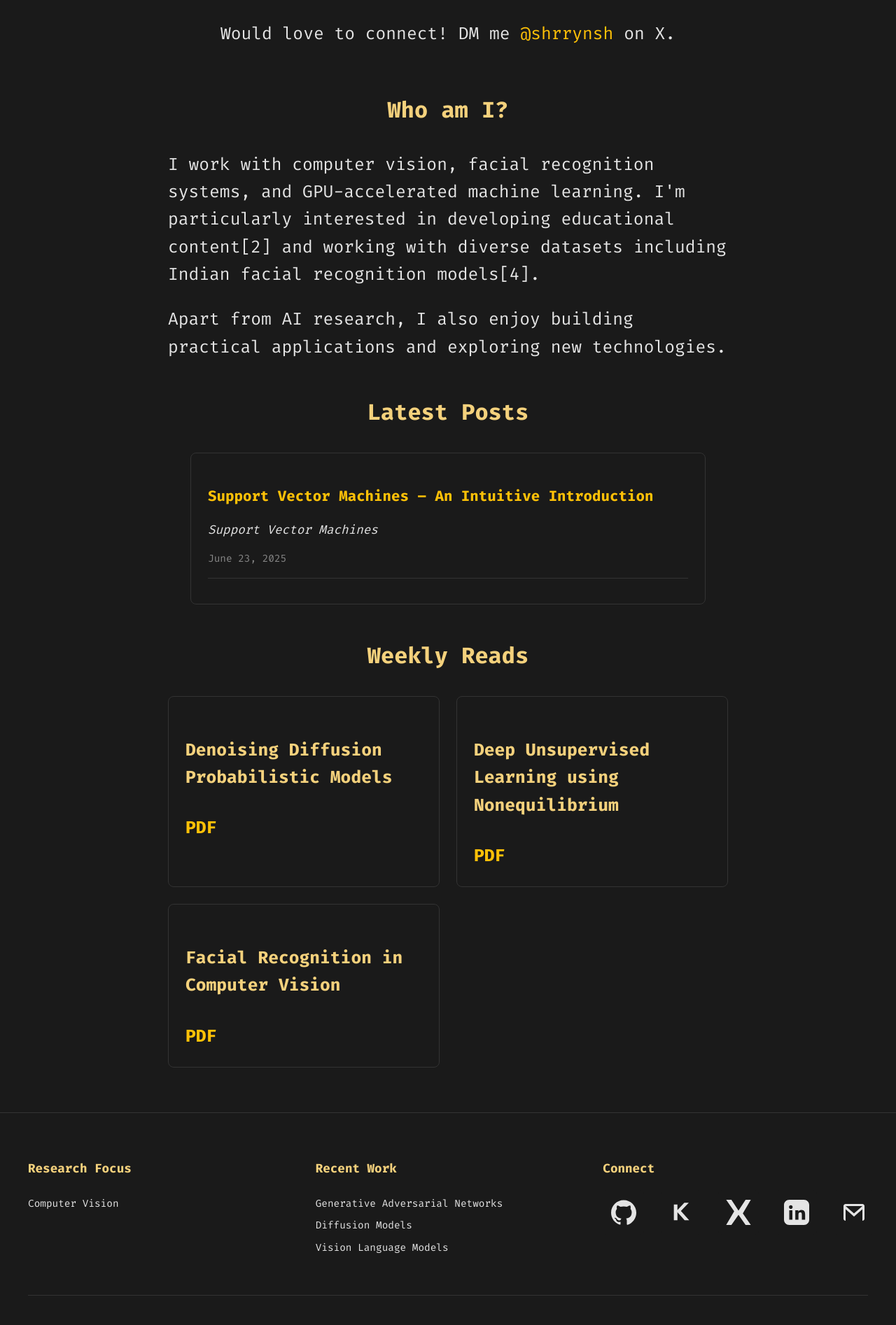
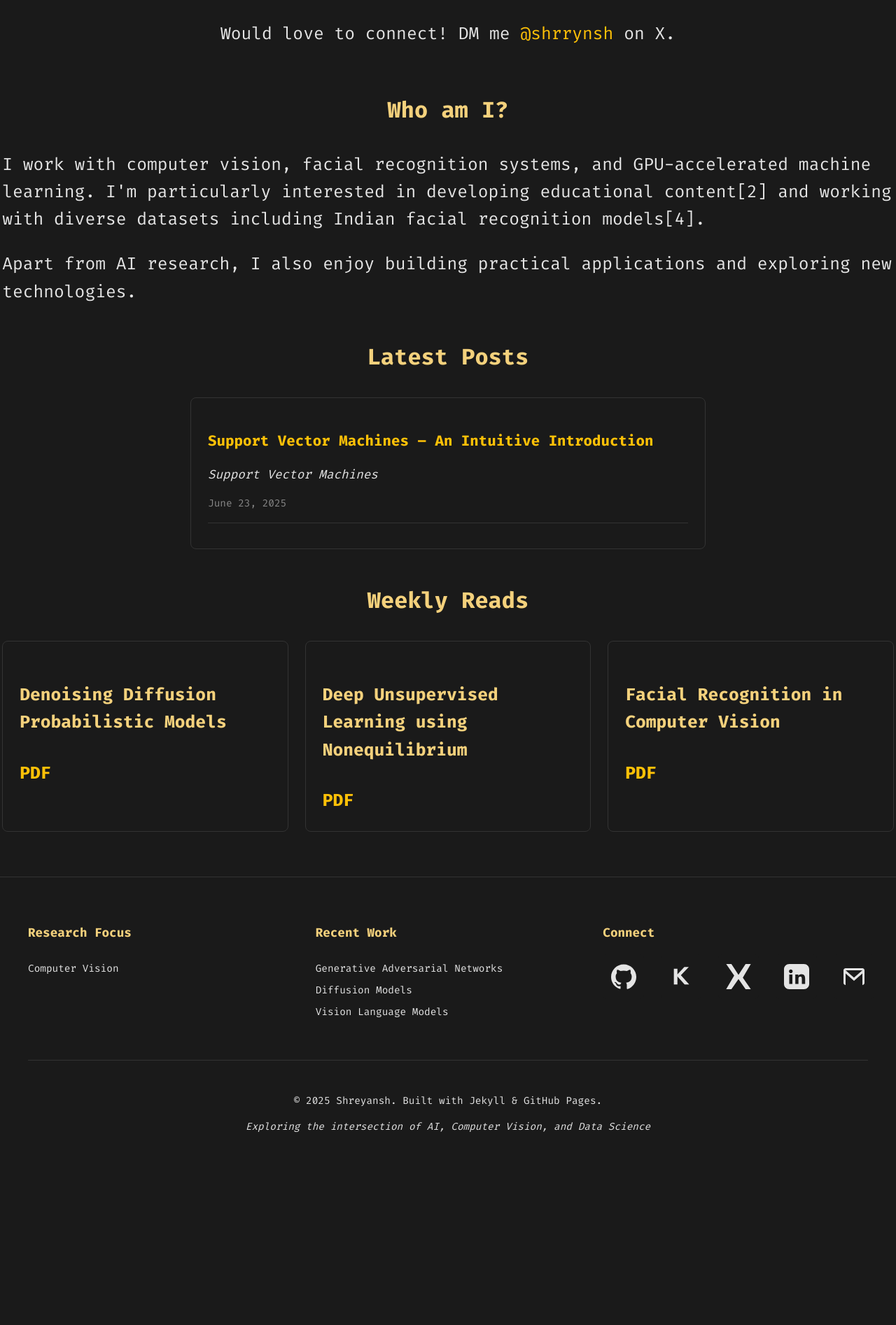
Before and after one commit to shrrynsh/site.github.io, a Jekyll site: the page built from index.md, in a window 1280 px wide. Shown: the part 832-2726 px from the top of the page at 70% size. Built offline with Jekyll 4.4.1, drawn with Linux system fonts in a browser that asks for light colours; after the commit the page ends 2533 px from its top, so only the background shows below that.

Commit message:
Update home.css

```diff
--- a/assets/css/home.css
+++ b/assets/css/home.css
@@ -17,11 +17,13 @@ body {
 }
 
 #hero, #about, #weekly-reads, .post-container {
-  max-width: 800px;
   margin-left: auto !important;
   margin-right: auto !important;
   padding-left: 0.2rem !important;
   padding-right: 0.2rem !important;
+  max-width: none !important;
+  width: 100vw !important;
+  box-sizing: border-box !important;
 }
 
 #hero {
```
